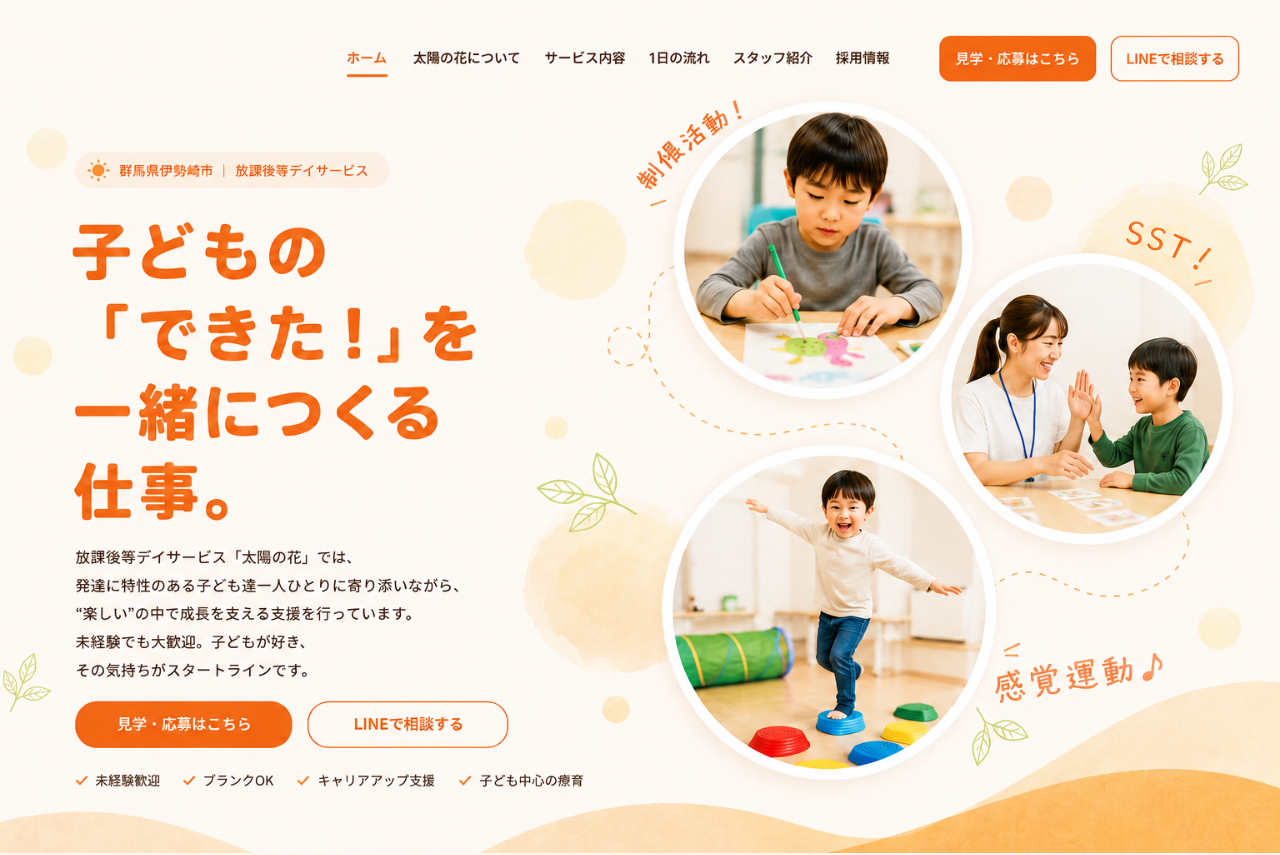
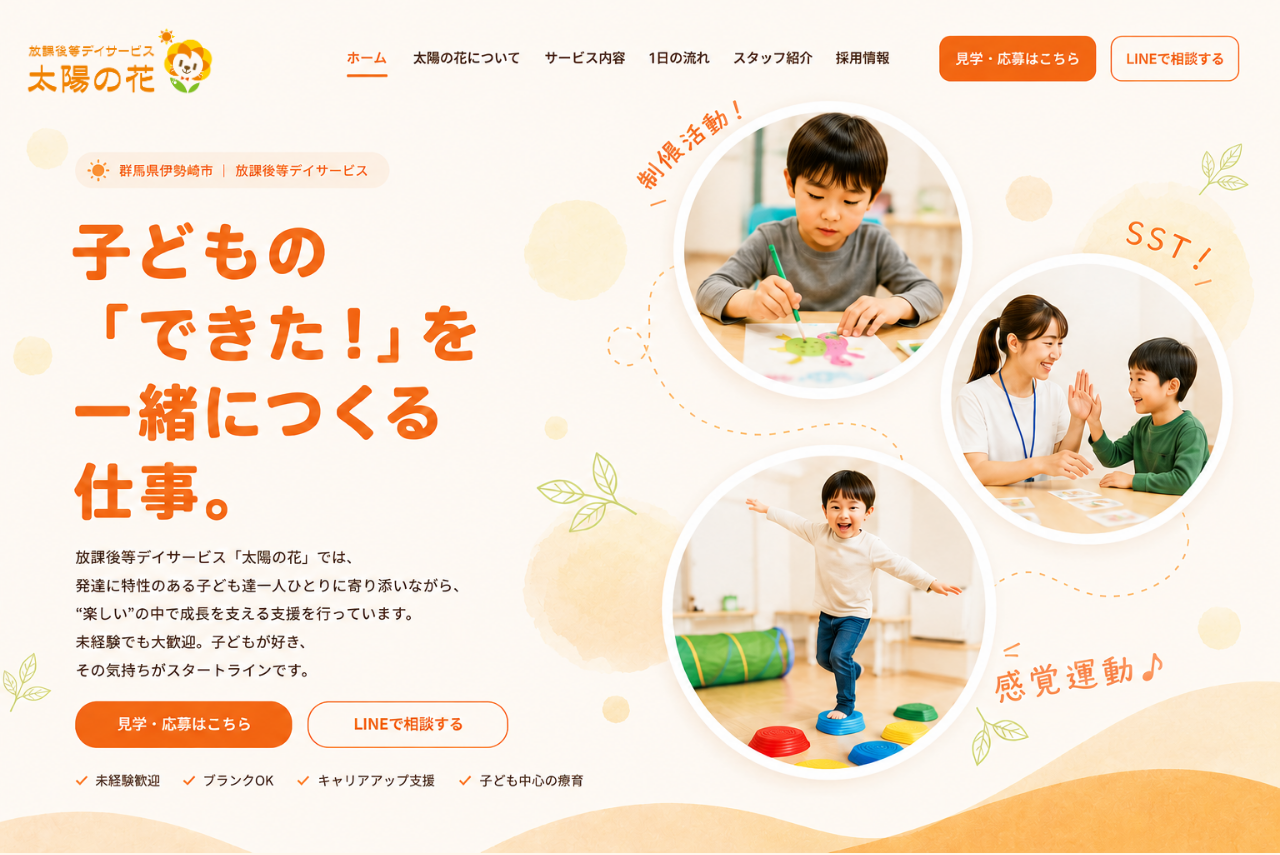
Before and after one commit to toulouse02-boop/taiyo-recruit-lp, a React (Vite) app: page / in a window 1280 px wide. Shown: the top 855 px of the page. Built offline with nearby package versions, Linux system fonts and the light colour scheme.

Commit message:
Update App.jsx

```diff
--- a/src/App.jsx
+++ b/src/App.jsx
@@ -3,6 +3,11 @@ export default function App() {
     <div className="min-h-screen bg-orange-50 text-gray-800">
       {/* Hero */}
       <section className="relative bg-white">
+        <img
+    src="/logo-main.png"
+    alt="太陽の花 ロゴ"
+    className="absolute top-6 left-6 w-48 z-10"
+  />
   <img
     src="/hero-full.png"
     alt="放課後等デイサービス 太陽の花"
```
